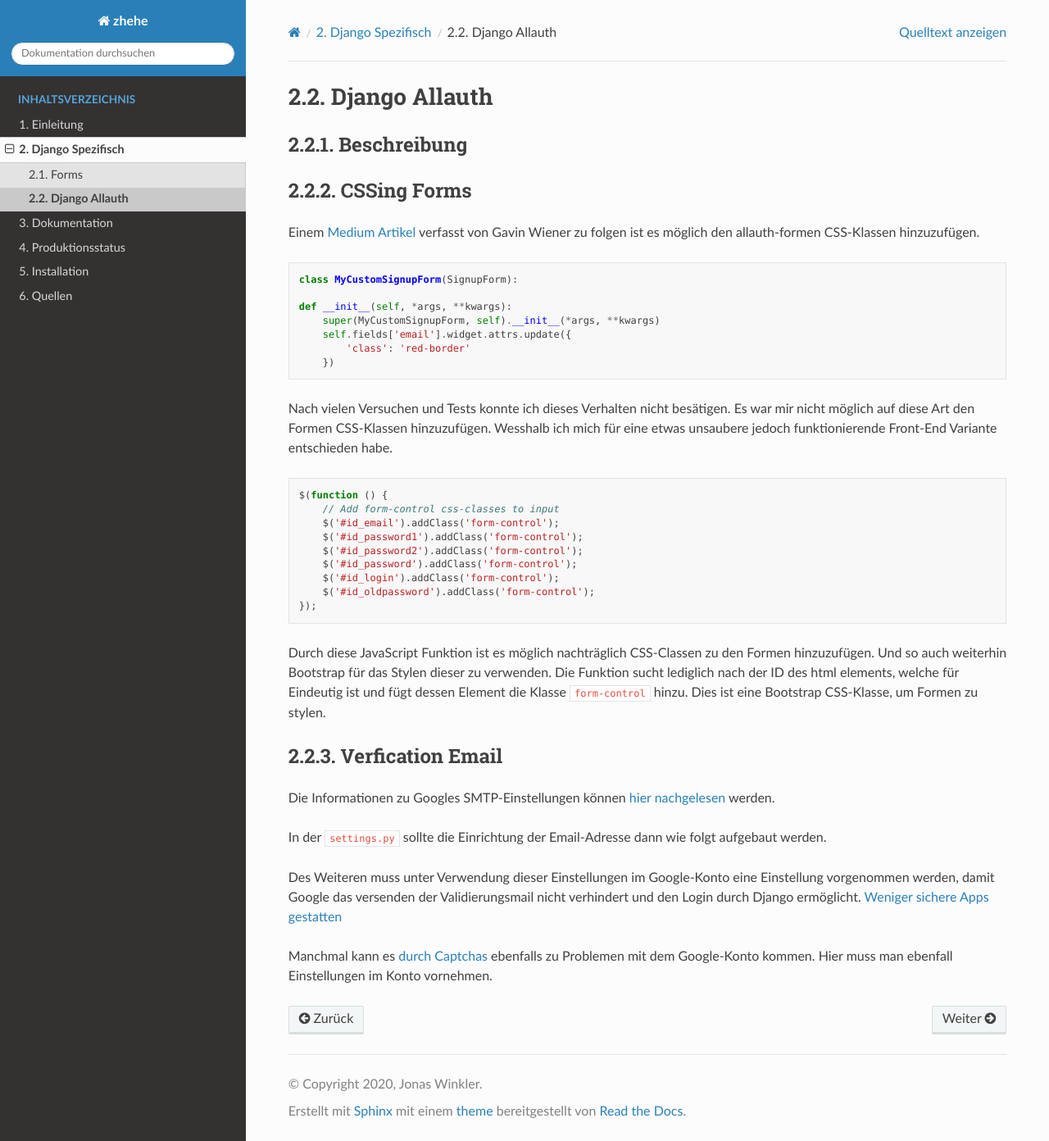
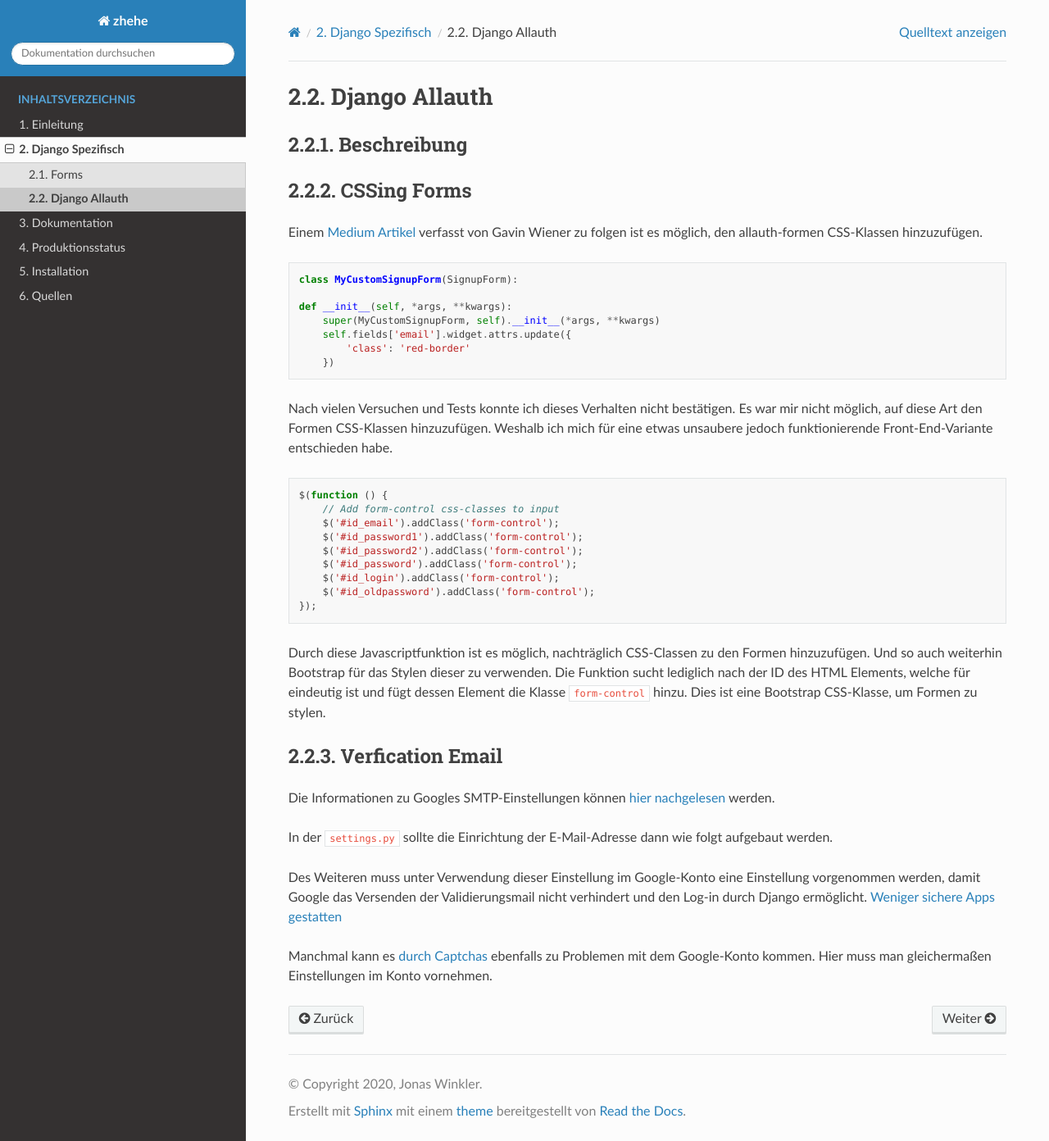
Before and after one commit to Winkler-Jonas/python-web-wpf, a Sphinx documentation site: the page built from zhehe/docs/source/django_specifics/allauth.rst, in a window 1280 px wide and 1392 px high. Shown: the whole window at 82% size. Built offline with Sphinx 7.4.7 and the Read the Docs theme 2.0.0, drawn with Linux system fonts in a browser that asks for light colours.

Commit message:
fixing spelling mistakes

```diff
--- a/zhehe/docs/source/django_specifics/allauth.rst
+++ b/zhehe/docs/source/django_specifics/allauth.rst
@@ -7,7 +7,7 @@ Beschreibung
 CSSing Forms
 ------------
 
-Einem `Medium Artikel`_ verfasst von Gavin Wiener zu folgen ist es möglich den allauth-formen CSS-Klassen hinzuzufügen.
+Einem `Medium Artikel`_ verfasst von Gavin Wiener zu folgen ist es möglich, den allauth-formen CSS-Klassen hinzuzufügen.
 
 .. _Medium Artikel: https://medium.com/@gavinwiener/modifying-django-allauth-forms-6eb19e77ef56
 
@@ -21,9 +21,9 @@ Einem `Medium Artikel`_ verfasst von Gavin Wiener zu folgen ist es möglich den
             'class': 'red-border'
         })
 
-Nach vielen Versuchen und Tests konnte ich dieses Verhalten nicht besätigen. Es war mir nicht möglich auf diese Art
-den Formen CSS-Klassen hinzuzufügen. Wesshalb ich mich für eine etwas unsaubere jedoch funktionierende Front-End
-Variante entschieden habe.
+Nach vielen Versuchen und Tests konnte ich dieses Verhalten nicht bestätigen. Es war mir nicht möglich, auf diese Art
+den Formen CSS-Klassen hinzuzufügen. Weshalb ich mich für eine etwas unsaubere jedoch funktionierende Front-End-Variante
+entschieden habe.
 
 .. code-block:: javascript
 
@@ -37,9 +37,9 @@ Variante entschieden habe.
         $('#id_oldpassword').addClass('form-control');
     });
 
-Durch diese JavaScript Funktion ist es möglich nachträglich CSS-Classen zu den Formen hinzuzufügen. Und so auch weiterhin
-Bootstrap für das Stylen dieser zu verwenden. Die Funktion sucht lediglich nach der ID des html elements, welche für
-Eindeutig ist und fügt dessen Element die Klasse ``form-control`` hinzu. Dies ist eine Bootstrap CSS-Klasse, um Formen
+Durch diese Javascriptfunktion ist es möglich, nachträglich CSS-Classen zu den Formen hinzuzufügen. Und so auch weiterhin
+Bootstrap für das Stylen dieser zu verwenden. Die Funktion sucht lediglich nach der ID des HTML Elements, welche für
+eindeutig ist und fügt dessen Element die Klasse ``form-control`` hinzu. Dies ist eine Bootstrap CSS-Klasse, um Formen
 zu stylen.
 
 Verfication Email
@@ -49,7 +49,7 @@ Die Informationen zu Googles SMTP-Einstellungen können `hier nachgelesen`_ werd
 
 .. _hier nachgelesen: https://support.google.com/mail/answer/7126229?p=BadCredentials&visit_id=637307618550623949-3936989994&rd=2&authuser=4
 
-In der ``settings.py`` sollte die Einrichtung der Email-Adresse dann wie folgt aufgebaut werden.
+In der ``settings.py`` sollte die Einrichtung der E-Mail-Adresse dann wie folgt aufgebaut werden.
 
 .. code-block:: python
     EMAIL_BACKEND = 'django.core.mail.backends.smtp.EmailBackend'
@@ -59,12 +59,12 @@ In der ``settings.py`` sollte die Einrichtung der Email-Adresse dann wie folgt a
     EMAIL_HOST_PASSWORD = 'password'
     EMAIL_USE_TLS = True
 
-Des Weiteren muss unter Verwendung dieser Einstellungen im Google-Konto eine Einstellung vorgenommen werden, damit
-Google das versenden der Validierungsmail nicht verhindert und den Login durch Django ermöglicht. `Weniger sichere Apps gestatten`_
+Des Weiteren muss unter Verwendung dieser Einstellung im Google-Konto eine Einstellung vorgenommen werden, damit
+Google das Versenden der Validierungsmail nicht verhindert und den Log-in durch Django ermöglicht. `Weniger sichere Apps gestatten`_
 
 .. _Weniger sichere Apps gestatten: https://myaccount.google.com/lesssecureapps
 
-Manchmal kann es `durch Captchas`_ ebenfalls zu Problemen mit dem Google-Konto kommen. Hier muss man ebenfall Einstellungen
+Manchmal kann es `durch Captchas`_ ebenfalls zu Problemen mit dem Google-Konto kommen. Hier muss man gleichermaßen Einstellungen
 im Konto vornehmen.
 
 .. _durch Captchas: https://accounts.google.com/DisplayUnlockCaptcha
```
Also changed, not shown: zhehe/docs/source/django_specifics/forms.rst (+8 -8 lines).
